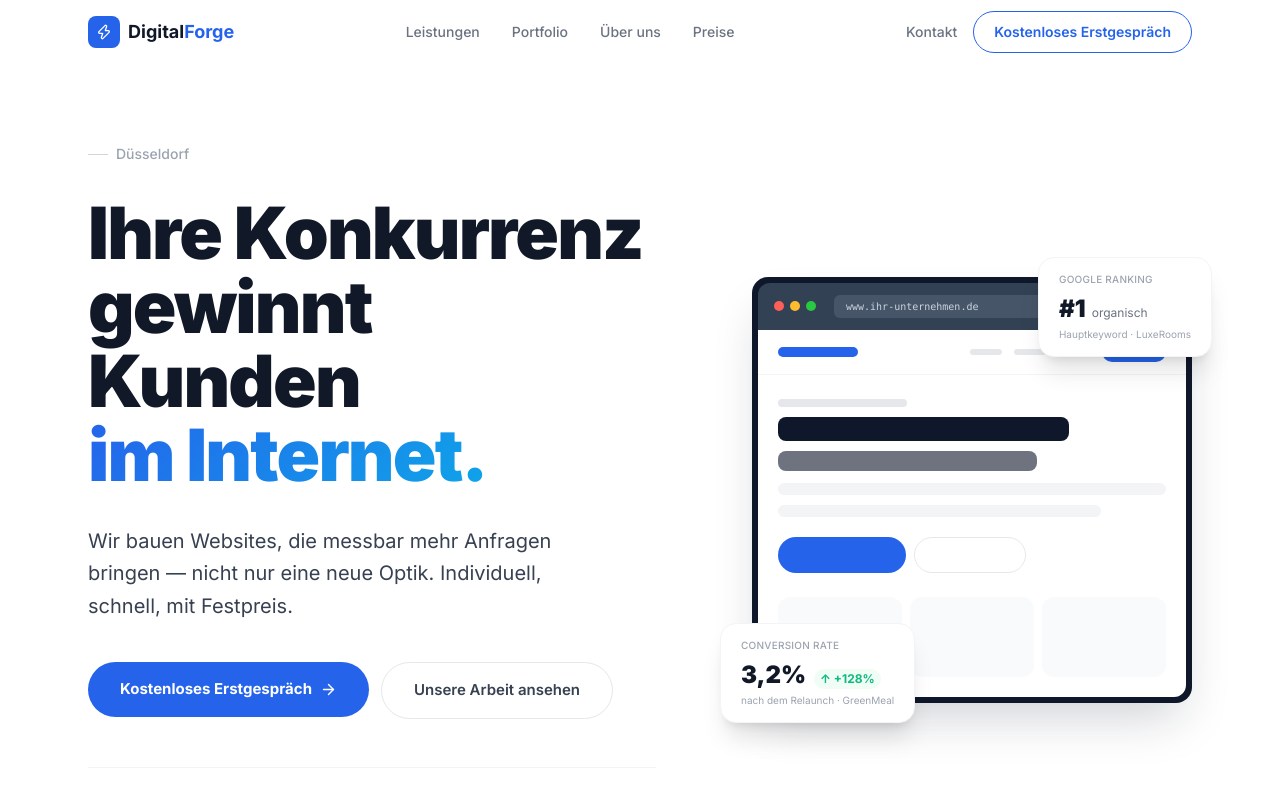
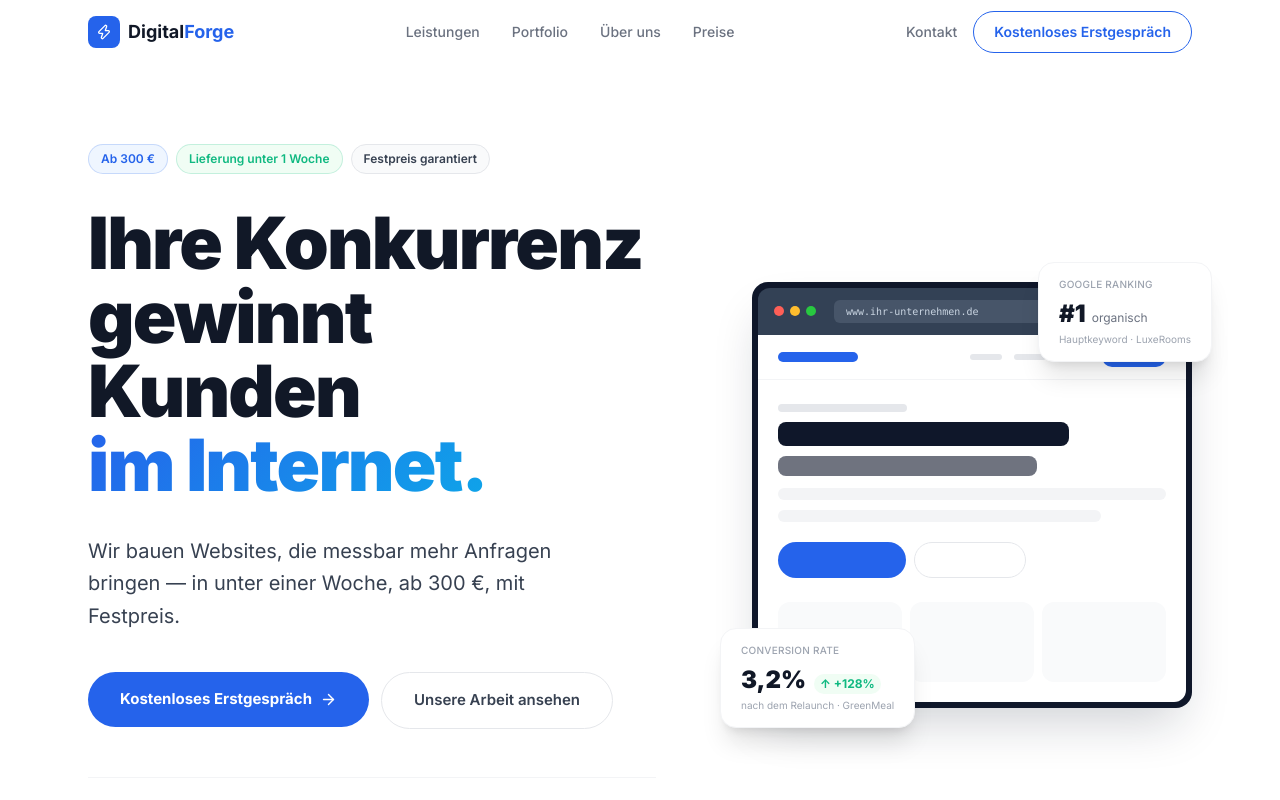
Before and after one commit to chjungdus/Neue-Website, a Next.js app: page / in a window 1280 px wide. Shown: the top 800 px of the page. Built offline with nearby package versions, Linux system fonts and the light colour scheme.

Commit message:
feat: add USP badges (ab 300€, unter 1 Woche) to hero

```diff
--- a/src/components/home/hero.tsx
+++ b/src/components/home/hero.tsx
@@ -14,15 +14,22 @@ export default function Hero() {
 
           {/* Left: Copy */}
           <div>
-            <motion.p
+            <motion.div
               initial={{ opacity: 0, y: 10 }}
               animate={{ opacity: 1, y: 0 }}
               transition={{ duration: 0.4 }}
-              className="text-[#9ca3af] text-sm font-medium mb-8 flex items-center gap-2"
+              className="flex flex-wrap gap-2 mb-8"
             >
-              <span className="inline-block w-5 h-px bg-gray-300" />
-              Düsseldorf
-            </motion.p>
+              <span className="text-xs font-semibold bg-[#eff6ff] text-[#2563eb] px-3 py-1.5 rounded-full border border-[#2563eb]/20">
+                Ab 300 €
+              </span>
+              <span className="text-xs font-semibold bg-[#f0fdf4] text-[#10b981] px-3 py-1.5 rounded-full border border-[#10b981]/20">
+                Lieferung unter 1 Woche
+              </span>
+              <span className="text-xs font-semibold bg-[#f9fafb] text-[#374151] px-3 py-1.5 rounded-full border border-gray-200">
+                Festpreis garantiert
+              </span>
+            </motion.div>
 
             <motion.h1
               initial={{ opacity: 0, y: 24 }}
@@ -44,7 +51,7 @@ export default function Hero() {
               className="text-xl text-[#374151] leading-relaxed mb-10 max-w-lg"
             >
               Wir bauen Websites, die messbar mehr Anfragen bringen —
-              nicht nur eine neue Optik. Individuell, schnell, mit Festpreis.
+              in unter einer Woche, ab 300 €, mit Festpreis.
             </motion.p>
 
             <motion.div
@@ -79,7 +86,7 @@ export default function Hero() {
                 {avatarInitials.map((init) => (
                   <div
                     key={init}
-                    className="w-9 h-9 rounded-full bg-gradient-to-br from-[#2563eb] to-[#0ea5e9] flex items-center justify-center text-white text-xs font-bold border-2 border-white"
+                    className="w-9 h-9 rounded-full bg-[#f3f4f6] flex items-center justify-center text-[#6b7280] text-xs font-bold border-2 border-white"
                   >
                     {init}
                   </div>
```
